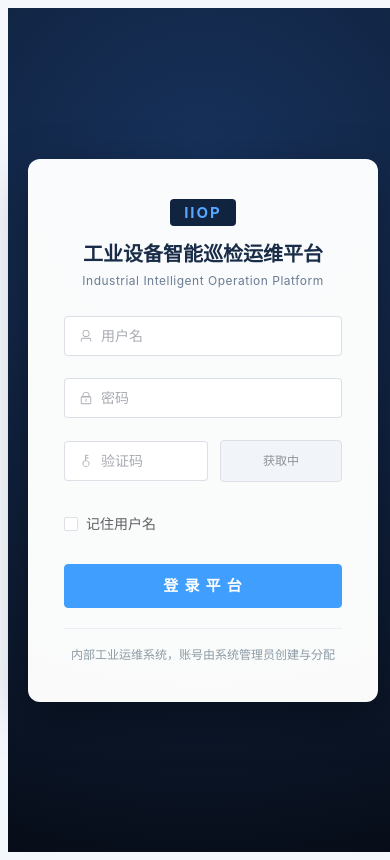
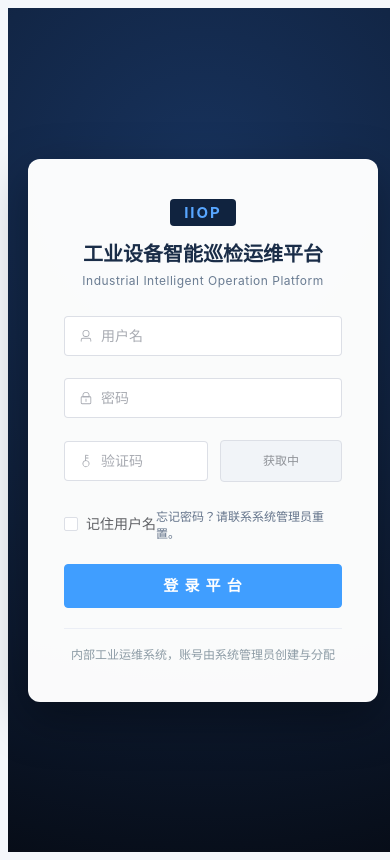
Before and after one commit to eightten-seeds/IIOP, a Vue app in the folder frontend/iiop-web/: page /#/login in a window 390 px wide. Built offline with nearby package versions, Linux system fonts and the light colour scheme; no server answers.

Commit message:
style: complete pc visual and responsive polish

```diff
--- a/frontend/iiop-web/src/views/Login.vue
+++ b/frontend/iiop-web/src/views/Login.vue
@@ -166,6 +166,7 @@ onMounted(() => {
 
         <div class="form-options">
           <el-checkbox v-model="rememberUsername">记住用户名</el-checkbox>
+          <span class="forgot-pwd-tip">忘记密码？请联系系统管理员重置。</span>
         </div>
 
         <el-button
@@ -295,6 +296,12 @@ onMounted(() => {
   margin-bottom: 20px;
 }
 
+.forgot-pwd-tip {
+  font-size: 12px;
+  color: #64748b;
+  user-select: none;
+}
+
 .submit-button {
   width: 100%;
   height: 44px;
--- a/frontend/iiop-web/src/views/UserManagement.vue
+++ b/frontend/iiop-web/src/views/UserManagement.vue
@@ -261,11 +261,26 @@ async function deleteUser(row: UserSummary) {
   }
 }
 
-function openResetPassword(row: UserSummary) {
+const resetCheckingId = ref('');
+
+async function openResetPassword(row: UserSummary) {
   if (row.id === auth.currentUser?.id) {
     ElMessage.warning('不能在用户列表中重置自身密码，请使用右上角个人中心修改');
     return;
   }
+  resetCheckingId.value = row.id;
+  try {
+    const assigned = await targetRoles(row.id);
+    if (assigned.some((r) => r.roleCode === 'SUPER_ADMIN') && !canManageSuperAdmin.value) {
+      ElMessage.warning('普通管理员不能重置超级管理员密码');
+      return;
+    }
+  } catch {
+    return;
+  } finally {
+    resetCheckingId.value = '';
+  }
+
   resetUser.value = row;
   resetForm.newPassword = '';
   resetForm.confirmPassword = '';
@@ -342,6 +357,7 @@ onMounted(async () => {
             <el-button
               v-if="auth.can('system:user:update')"
               link
+              :loading="resetCheckingId === scope.row.id"
               :disabled="scope.row.id === auth.currentUser?.id"
               :title="scope.row.id === auth.currentUser?.id ? '不能在此重置自身密码，请使用右上角个人中心修改' : ''"
               @click="openResetPassword(scope.row)"
```
